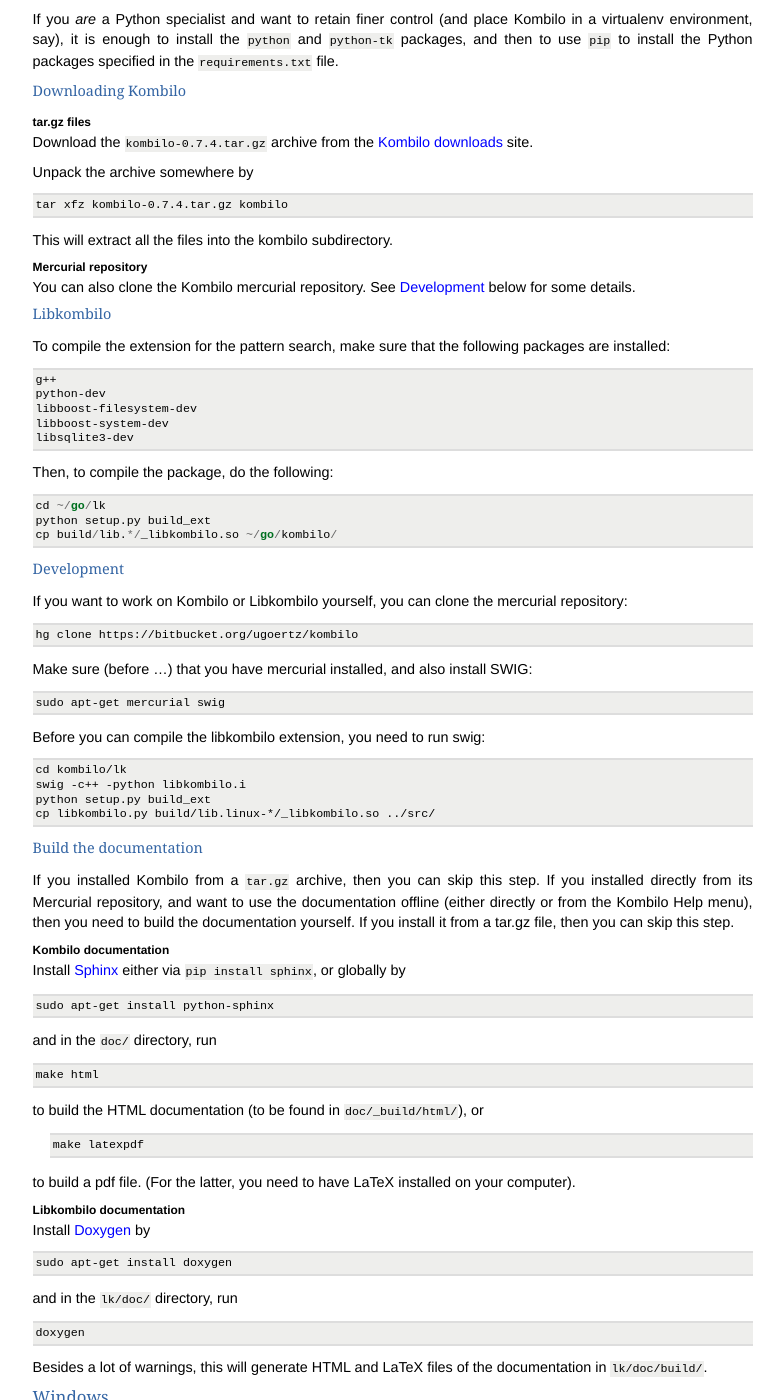
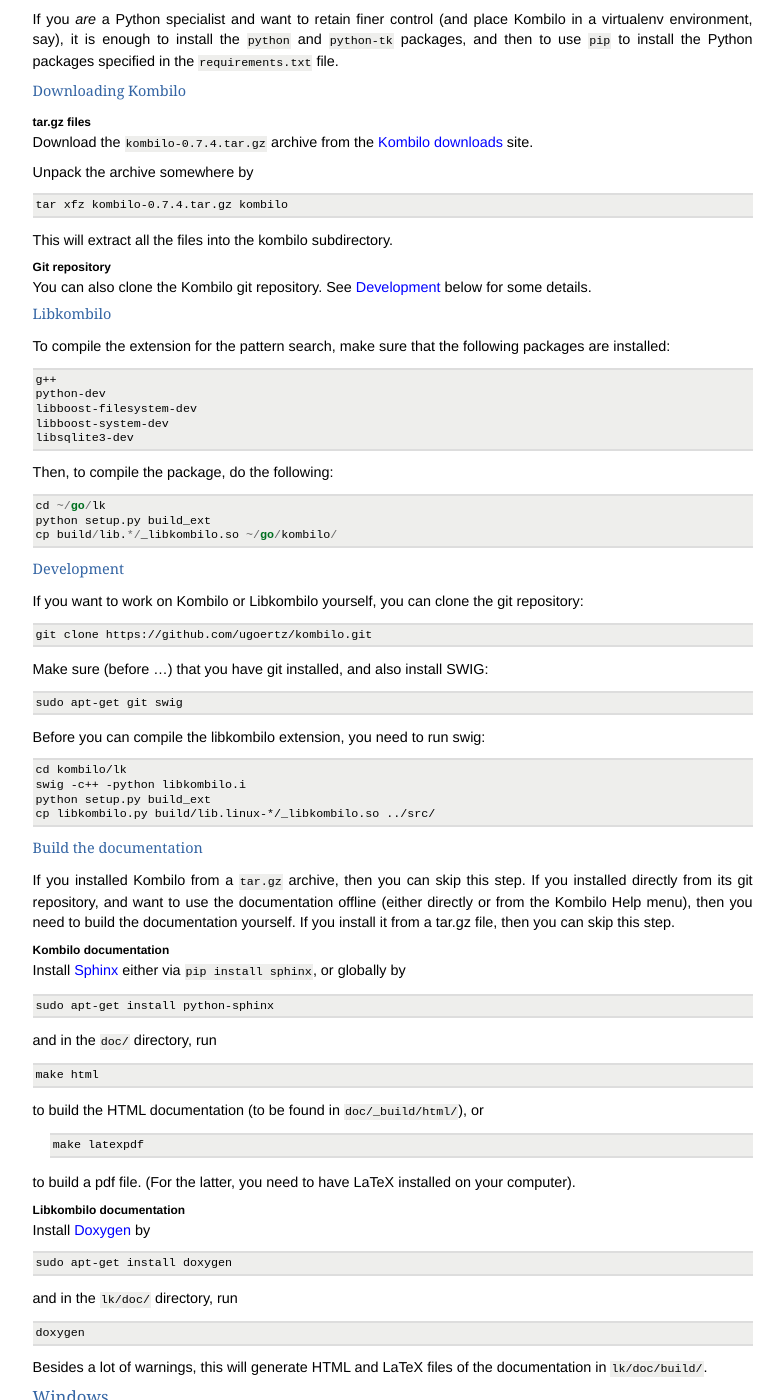
Before and after one commit to ugoertz/kombilo, a Sphinx documentation site: the page built from doc/manual.rst, in a window 1280 px wide and 1400 px high, scrolled down 1012 px. Shown: the whole window, without its empty margins (341-1125 px from the left). Built offline with Sphinx 7.4.7, drawn with Linux system fonts in a browser that asks for light colours; some of the changed text lies outside the part shown.

```diff
--- a/doc/manual.rst
+++ b/doc/manual.rst
@@ -104,10 +104,10 @@ Unpack the archive somewhere by ::
 This will extract all the files into the kombilo subdirectory.
 
 
-Mercurial repository
-....................
-
-You can also clone the Kombilo mercurial repository. See :ref:`development`
+Git repository
+..............
+
+You can also clone the Kombilo git repository. See :ref:`development`
 below for some details.
 
 
@@ -137,14 +137,14 @@ Development
 ^^^^^^^^^^^
 
 If you want to work on Kombilo or Libkombilo yourself, you can clone the
-mercurial repository::
-
-  hg clone https://bitbucket.org/ugoertz/kombilo
-
-Make sure (before ...) that you have mercurial installed, and also install
+git repository::
+
+  git clone https://github.com/ugoertz/kombilo.git
+
+Make sure (before ...) that you have git installed, and also install
 SWIG::
 
-  sudo apt-get mercurial swig
+  sudo apt-get git swig
 
 Before you can compile the libkombilo extension, you need to run swig::
 
@@ -158,7 +158,7 @@ Build the documentation
 ^^^^^^^^^^^^^^^^^^^^^^^
 
 If you installed Kombilo from a ``tar.gz`` archive, then you can skip this
-step. If you installed directly from its Mercurial repository, and want to
+step. If you installed directly from its git repository, and want to
 use the documentation offline (either directly or from the Kombilo Help
 menu), then you need to build the documentation yourself. If you install it
 from a tar.gz file, then you can skip this step.
@@ -1350,10 +1350,10 @@ would like to learn your ideas and priorities!
 Development
 -----------
 
-If you have time to delve into Kombilo development, check out the mercurial
+If you have time to delve into Kombilo development, check out the git
 repository::
 
-  hg clone https://bitbucket.org/ugoertz/kombilo
+  git clone https://github.com/ugoertz/kombilo.git
 
 Feel free to fork the project and do send me pull requests for improvements
 or fixes you made.
```
Also changed, not shown: doc/history.rst (+11 -0 lines).
